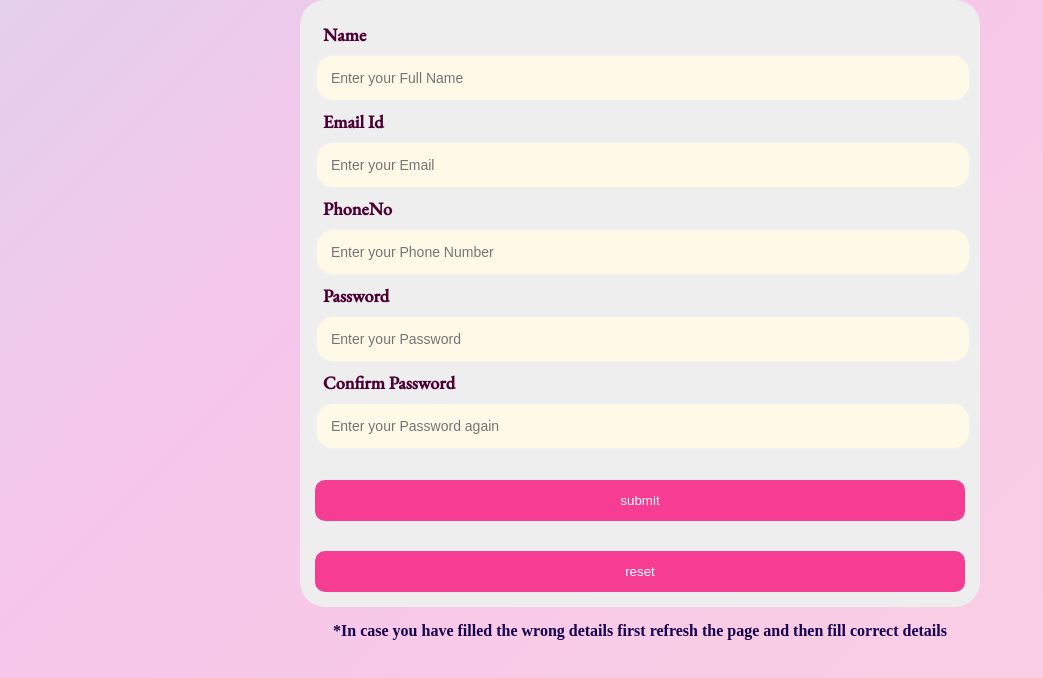
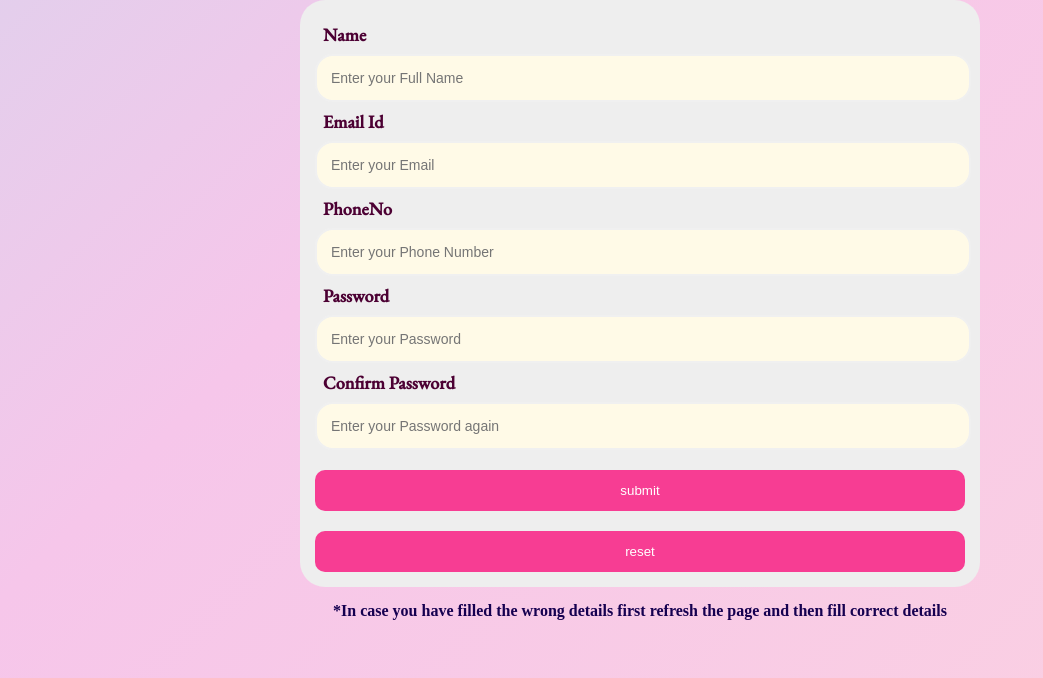
Before and after one commit to Team-CSI-Trainees/Anubha-Form, a plain HTML site: page index.html in a window 1280 px wide. Shown: the part 86-764 px from the top of the page, without its empty margins (0-1043 px from the left). Drawn offline with nearby package versions, Linux system fonts and the light colour scheme.

Commit message:
Update styles.css

```diff
--- a/styles.css
+++ b/styles.css
@@ -39,7 +39,7 @@ h4{
 
 #form button {
     padding: 13px;
-    margin-top: 30px;
+    margin-top: 20px;
     width: 100%;
     color: white;
     background-color: #F73D93;
```
